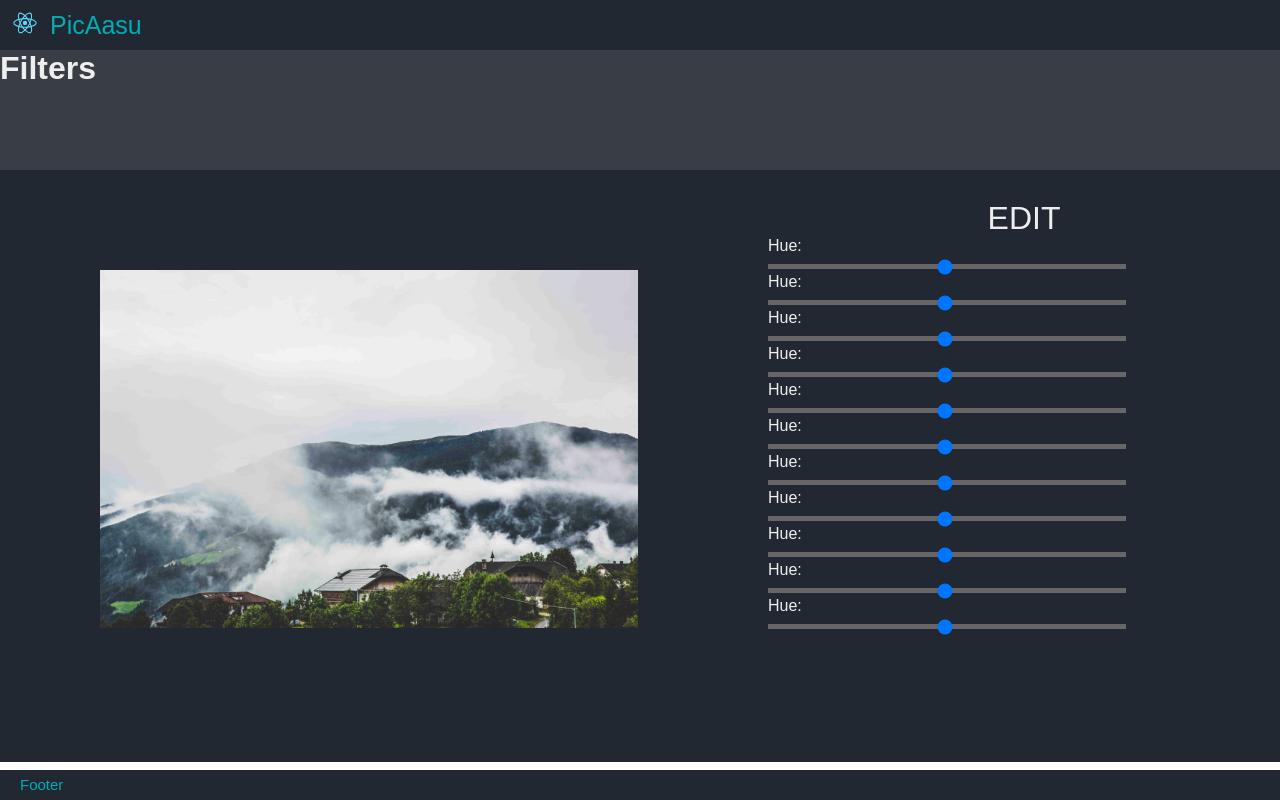
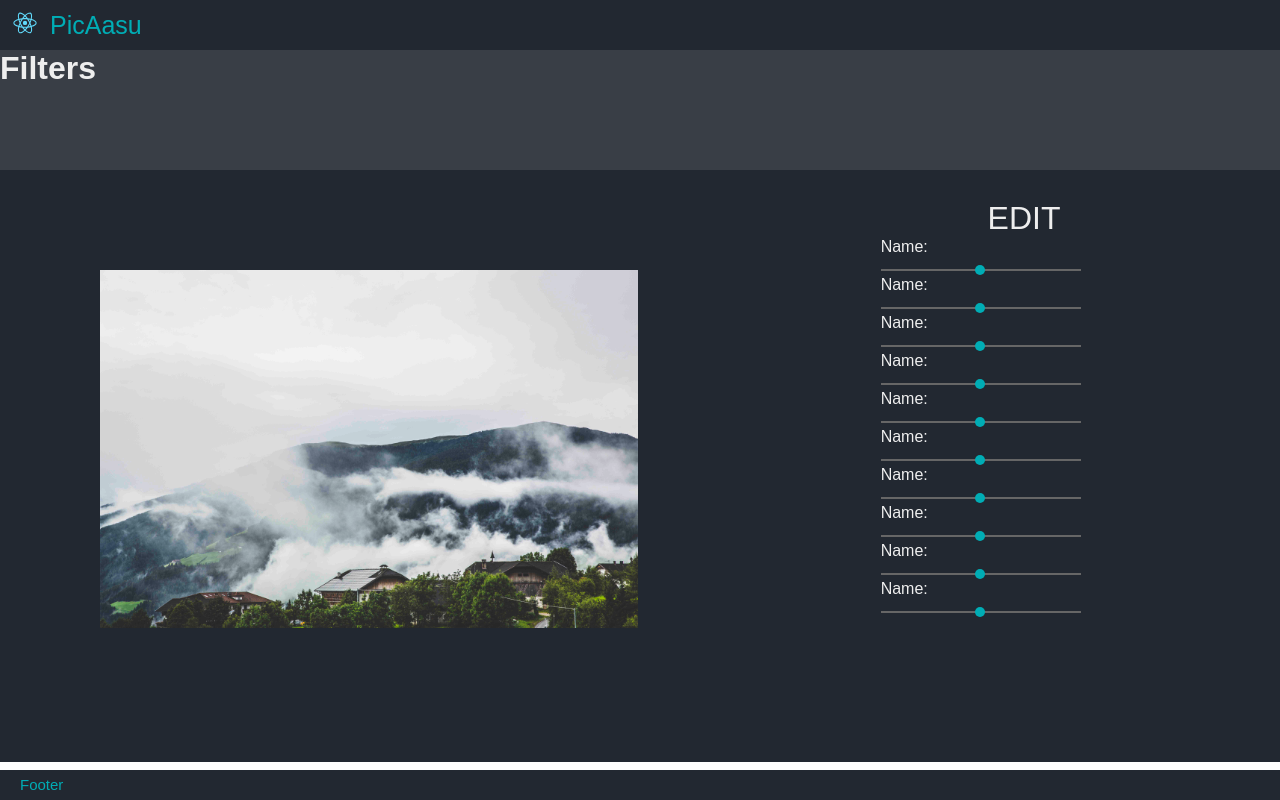
Before and after one commit to rasikraj01/PicAasu, a React (Create React App) app: page / in a window 1280 px wide. Built offline with nearby package versions, Linux system fonts and the light colour scheme.

Commit message:
slider file

```diff
--- a/src/components/edit.js
+++ b/src/components/edit.js
@@ -1,39 +1,35 @@
 import React, { Component } from 'react';
+import Slider from './slider';
 import './../style/edit.css';
 
 class Edit extends Component {
-   ValueonChange(value){
+   constructor(props){
+      super(props);
+      this.state = {
+
+      }
+   }
+   OnInputChange(value){
       console.log(value);
    }
   render() {
     return (
       <div className="Edit">
          <h1>EDIT</h1>
-<div className="sliders">
-   <div className="warp">
-<p>Hue:</p>
-<input type="range" min="1" max="100" className="slider" id="myRange"/>
-<p>Hue:</p>
-<input type="range" min="1" max="100" className="slider" id="myRange"/>
-<p>Hue:</p>
-<input type="range" min="1" max="100" className="slider" id="myRange"/>
-<p>Hue:</p>
-<input type="range" min="1" max="100" className="slider" id="myRange"/>
-<p>Hue:</p>
-<input type="range" min="1" max="100" className="slider" id="myRange"/>
-<p>Hue:</p>
-<input type="range" min="1" max="100" className="slider" id="myRange"/>
-<p>Hue:</p>
-<input type="range" min="1" max="100" className="slider" id="myRange"/>
-<p>Hue:</p>
-<input type="range" min="1" max="100" className="slider" id="myRange"/>
-<p>Hue:</p>
-<input type="range" min="1" max="100" className="slider" id="myRange"/>
-<p>Hue:</p>
-<input type="range" min="1" max="100" className="slider" id="myRange"/>
-<p>Hue:</p>
-<input type="range" min="1" max="100" className="slider" id="myRange"/>
-</div></div></div>
+         <div className="sliders">
+<Slider/>
+<Slider/>
+<Slider/>
+<Slider/>
+<Slider/>
+<Slider/>
+<Slider/>
+<Slider/>
+<Slider/>
+<Slider/>
+
+            </div>
+      </div>
 
     );
   }
--- /dev/null
+++ b/src/components/slider.js
@@ -0,0 +1,23 @@
+import React, { Component } from 'react';
+
+class Slider extends Component {
+   constructor(props){
+      super(props);
+      this.state = {
+
+      }
+   }
+   OnInputChange(value){
+      console.log(value);
+   }
+  render() {
+    return (
+      <div className="warp">
+            <p>Name:</p>
+            <input type="range" min="1" max="100" className="slider" id="hue" onChange={event => this.OnInputChange(event.target.value)}/>
+      </div>
+    );
+  }
+}
+
+export default Slider;
--- a/src/style/edit.css
+++ b/src/style/edit.css
@@ -11,25 +11,26 @@
     font-weight: 200; }
   .Edit input {
     margin-right: 500px; }
-  .Edit .slider {
-    -webkit-appearance: none;
-    width: 70%;
-    height: 5px;
+  .Edit .sliders {
     margin: auto;
-    background: #666666;
-    outline: none; }
-    .Edit .slider .warp {
+    width: 80%; }
+    .Edit .sliders .warp {
       width: 70%;
       margin: 0 auto; }
-      .Edit .slider .warp .slider::-webkit-slider-thumb {
+      .Edit .sliders .warp .slider {
+        -webkit-appearance: none;
+        width: 70%;
+        height: 2px;
+        margin: auto;
+        background: #666666;
+        outline: none; }
+      .Edit .sliders .warp .slider::-webkit-slider-thumb {
         -webkit-appearance: none;
         appearance: none;
-        width: 15px;
-        height: 15px;
+        width: 10px;
+        height: 10px;
         border-radius: 100%;
         background: #00ADB5;
         cursor: pointer; }
-      .Edit .slider .warp .sliders {
-        width: 80%;
-        margin: auto;
-        margin-top: 50px; }
+      .Edit .sliders .warp p {
+        margin: 1px 0; }
--- a/src/style/edit.scss
+++ b/src/style/edit.scss
@@ -12,33 +12,35 @@
       margin-right: 500px;
    }
 
-   .slider {
-      -webkit-appearance: none;
-      width: 70%;
-      height: 5px;
+   .sliders{
       margin: auto;
-      background: #666666;
-      outline: none;
+      width: 80%;
 
-       .warp{
+      .warp{
           width: 70%;
           margin: 0 auto;
 
+       .slider {
+         -webkit-appearance: none;
+         width: 70%;
+         height: 2px;
+         margin: auto;
+         background: #666666;
+         outline: none;
+         }
           .slider::-webkit-slider-thumb {
            -webkit-appearance: none;
            appearance: none;
-           width: 15px;
-           height: 15px;
+           width: 10px;
+           height: 10px;
            border-radius: 100%;
            background: $lightBlue;
            cursor: pointer;
           }
 
-          .sliders{
-          width: 80%;
-          margin: auto;
-          margin-top: 50px;
+          p{
+             margin: 1px 0;
           }
-       }
+         }
    }
 }
```
